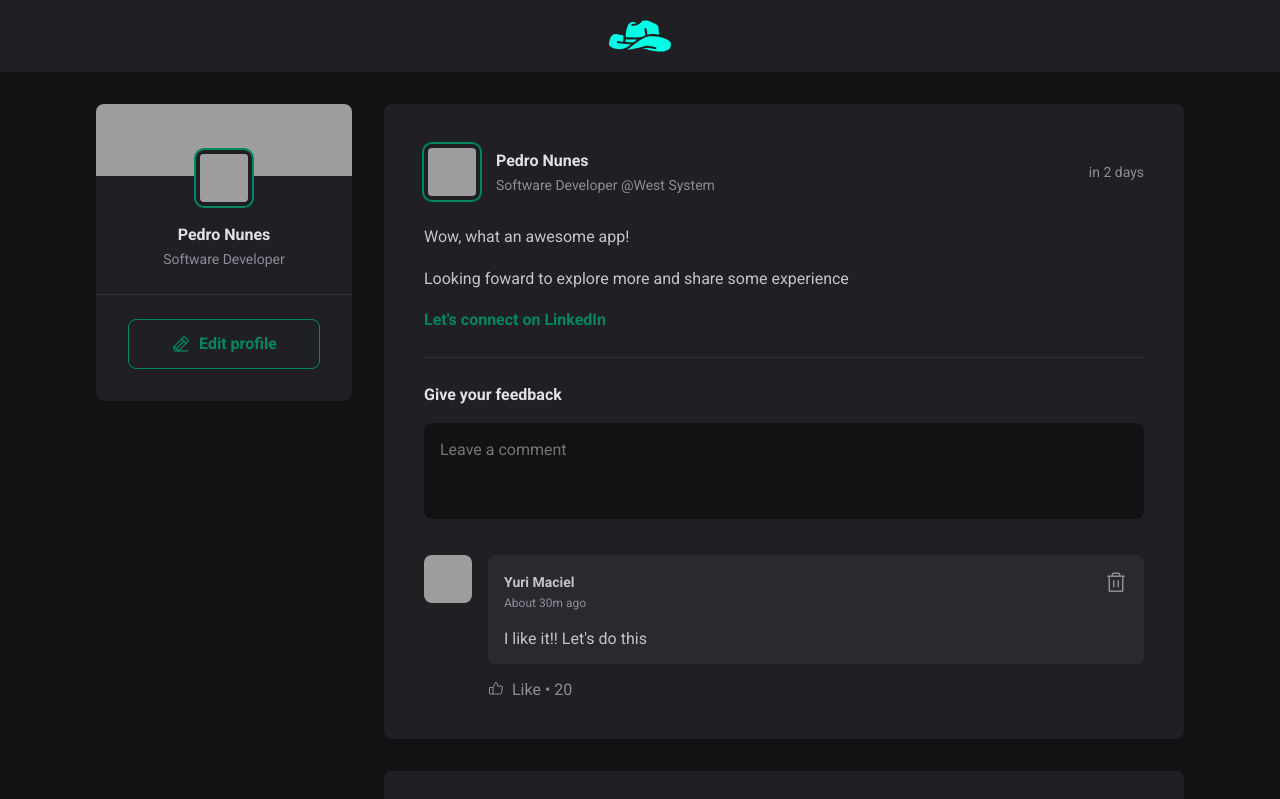
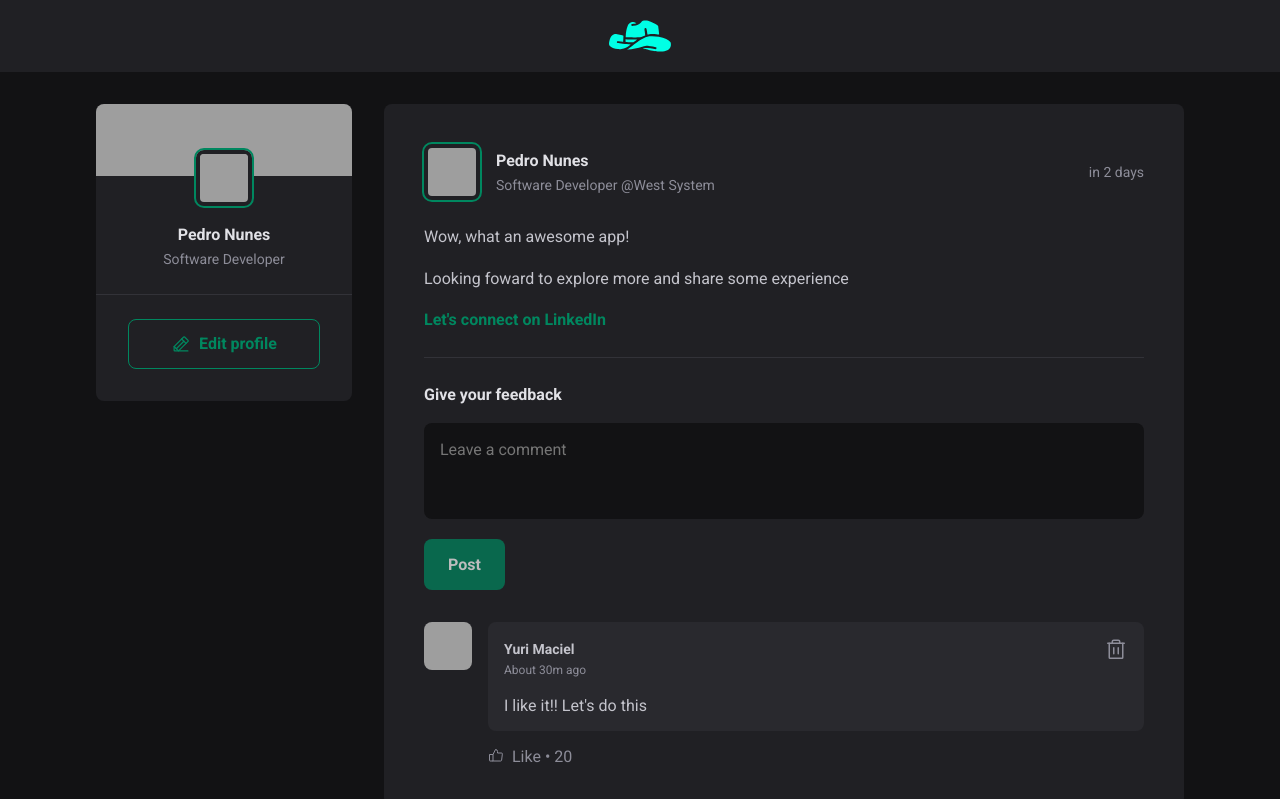
Before and after one commit to pedrofnuness/ws-feed, a React (Vite) app: page / in a window 1280 px wide. Shown: the top 799 px of the page. Built offline with nearby package versions, Linux system fonts and the light colour scheme; grey boxes are pictures that could not be loaded.

Commit message:
feat: added new comment button disabled functionality

```diff
--- a/src/components/Post.jsx
+++ b/src/components/Post.jsx
@@ -31,6 +31,8 @@ export function Post({ author, content, publishedAt }) {
 
     setComments(commentsWithoutDeletedOne);
   }
+
+  const isNewCommentEmpty = !newComment.content.length;
 
   return (
     <article className={styles.post}>
@@ -72,10 +74,13 @@ export function Post({ author, content, publishedAt }) {
           placeholder="Leave a comment"
           onChange={handleNewCommentChange}
           value={newComment.content}
+          required
         />
 
         <footer>
-          <button type="submit">Post</button>
+          <button type="submit" disabled={isNewCommentEmpty}>
+            Post
+          </button>
         </footer>
       </form>
 
--- a/src/components/Post.module.css
+++ b/src/components/Post.module.css
@@ -83,7 +83,7 @@
   margin-top: 1rem;
 }
 
-.commentForm footer {
+/* .commentForm footer {
   visibility: hidden;
   max-height: 0;
 }
@@ -91,7 +91,7 @@
 .commentForm:focus-within footer {
   visibility: visible;
   max-height: none;
-}
+} */
 
 .commentForm button[type=submit] {
   padding: 1rem 1.5rem;
@@ -106,8 +106,13 @@
 
 }
 
-.commentForm button[type=submit]:hover {
+.commentForm button[type=submit]:not(:disabled):hover {
   background: var(--green-300);
+}
+
+.commentForm button[type=submit]:disabled {
+  opacity: 0.7;
+  cursor: not-allowed
 }
 
 .commentList {
```
